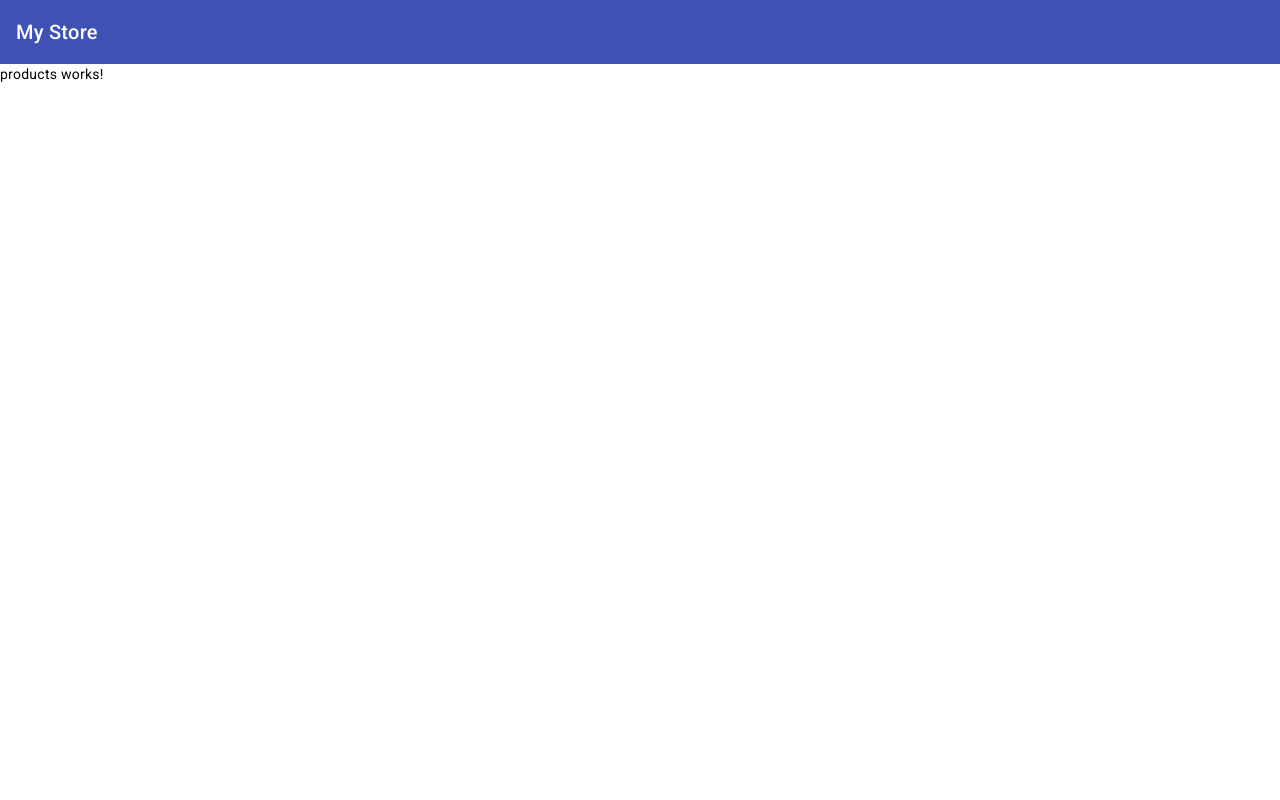
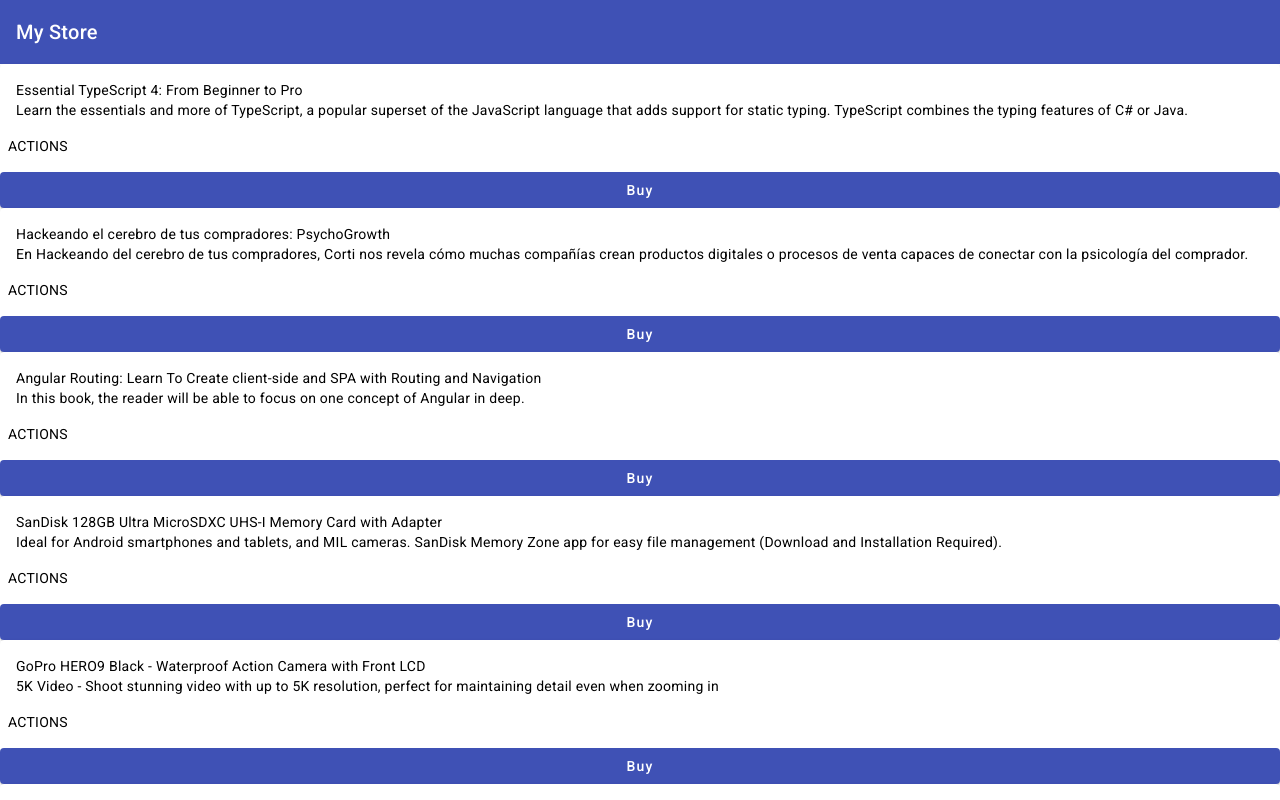
Before and after one commit to lujinavarra/practica-store-angular, an Angular app: page /products in a window 1280 px wide. Shown: the top 800 px of the page. Built offline with nearby package versions, Linux system fonts and the light colour scheme; data requests are answered from the project's data file.

Commit message:
segundo commit

```diff
--- a/src/app/app.module.ts
+++ b/src/app/app.module.ts
@@ -6,7 +6,7 @@ import { AppComponent } from './app.component';
 import { HeaderComponent } from './shared/components/header/header.component';
 import { BrowserAnimationsModule } from '@angular/platform-browser/animations';
 import { MaterialModule } from './material.module';
-
+import { HttpClientModule } from '@angular/common/http';
 
 @NgModule({
   declarations: [
@@ -20,6 +20,7 @@ import { MaterialModule } from './material.module';
     FormsModule,
     MaterialModule,
     BrowserAnimationsModule,
+    HttpClientModule,
 
 
   ],
--- a/src/app/material.module.ts
+++ b/src/app/material.module.ts
@@ -1,7 +1,9 @@
 import { NgModule } from "@angular/core";
 import { MatToolbarModule } from '@angular/material/toolbar';
+import { MatCardModule } from '@angular/material/card';
+import { MatButtonModule } from '@angular/material/button';
 @NgModule({
-    exports:[MatToolbarModule]
+    exports:[MatToolbarModule, MatCardModule, MatButtonModule]
 })
 
 export class MaterialModule {
--- a/src/app/pages/products/products.component.html
+++ b/src/app/pages/products/products.component.html
@@ -1 +1,8 @@
-<p>products works!</p>
+<section class="products">
+  <mat-card class="card" *ngFor="let product of products">
+    <mat-card-header>{{product.name}}</mat-card-header>
+    <mat-card-content>{{product.description}}</mat-card-content>
+    <mat-card-actions>ACTIONS</mat-card-actions>
+    <button mat-flat-button color="primary">Buy</button>
+  </mat-card>
+</section>
--- a/src/app/pages/products/products.component.ts
+++ b/src/app/pages/products/products.component.ts
@@ -1,10 +1,21 @@
-import { Component } from '@angular/core';
+import { Component, OnInit } from '@angular/core';
+import { tap } from 'rxjs';
+import { Product } from './interfaces/product.interface';
+import { ProductsService } from './services/products.service';
 
 @Component({
   selector: 'app-products',
   templateUrl: './products.component.html',
   styleUrls: ['./products.component.scss']
 })
-export class ProductsComponent {
-
+export class ProductsComponent implements OnInit{
+  products!: Product[]
+  constructor(private productSvc: ProductsService){}
+  ngOnInit(): void {
+    this.productSvc.getProducts()
+    .pipe(
+      tap((products:Product[]) => this.products = products)
+    )
+    .subscribe()
+  }
 }
--- a/src/app/pages/products/products.module.ts
+++ b/src/app/pages/products/products.module.ts
@@ -4,6 +4,7 @@ import { CommonModule } from '@angular/common';
 import { ProductsRoutingModule } from './products-routing.module';
 import { ProductsComponent } from './products.component';
 import { ProductComponent } from './product/product.component';
+import { MaterialModule } from 'src/app/material.module';
 
 
 @NgModule({
@@ -13,7 +14,8 @@ import { ProductComponent } from './product/product.component';
   ],
   imports: [
     CommonModule,
-    ProductsRoutingModule
+    ProductsRoutingModule,
+    MaterialModule
   ]
 })
 export class ProductsModule { }
--- /dev/null
+++ b/src/app/pages/products/services/products.service.ts
@@ -0,0 +1,15 @@
+import { HttpClient } from '@angular/common/http';
+import { Injectable } from '@angular/core';
+import { Observable } from 'rxjs';
+import { Product } from '../interfaces/product.interface';
+
+@Injectable({
+  providedIn: 'root'
+})
+export class ProductsService {
+  private apiURL = 'http://localhost:3000/products';
+  constructor(private http: HttpClient) { }
+  getProducts():Observable<Product[]>{
+    return this.http.get<Product[]>(this.apiURL);
+  }
+}
```
Also changed, not shown: src/app/pages/products/interfaces/product.interface.ts (+8 -0 lines).
